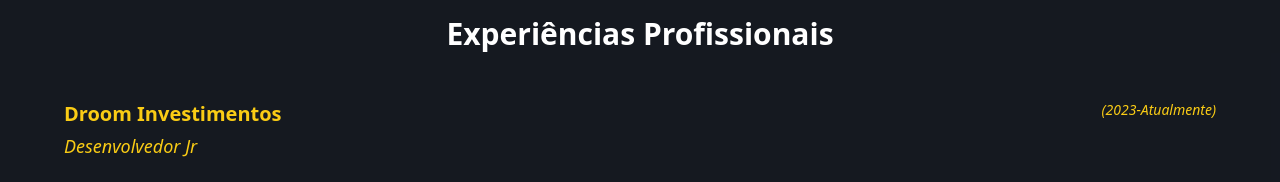
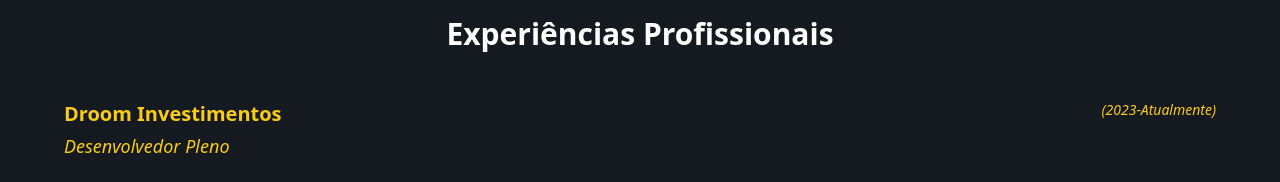
Before and after one commit to filipealmeida97/myResume, a Next.js app: page / in a window 1280 px wide. Shown: the part 1980-2162 px from the top of the page. Built offline with nearby package versions, Linux system fonts and the light colour scheme.

Commit message:
added link social and pdf curriculo

```diff
--- a/app/components/ContactSection.tsx
+++ b/app/components/ContactSection.tsx
@@ -37,7 +37,7 @@
 							</div>
 							<p className="text-green-500 mt-8 mb-2">$ contact --email</p>
 							<motion.a
-								href="mailto:alex.chen@example.com"
+								href="mailto:filip.goal@gmail.com"
 								whileHover={{ scale: 1.02 }}
 								className="inline-block px-6 py-3 bg-green-500/10 text-green-400 rounded-lg border border-green-500/20 hover:bg-green-500/20 transition-colors"
 							>
@@ -45,7 +45,7 @@
 							</motion.a>
 							<p className="text-green-500 mt-8 mb-2">$ cat resume.pdf</p>
 							<motion.a
-								href="/path-to-resume.pdf"
+								href="/curriculo_filipe.pdf"
 								target="_blank"
 								rel="noopener noreferrer"
 								whileHover={{ scale: 1.02 }}
@@ -74,7 +74,7 @@
 									</div>
 								</motion.a>
 								<motion.a
-									href="#"
+									href="https://www.linkedin.com/in/filipe-almeida-363b1a10b?utm_source=share&utm_campaign=share_via&utm_content=profile&utm_medium=android_app"
 									whileHover={{ scale: 1.05 }}
 									className="flex items-center gap-3 px-4 py-3 bg-gray-800/50 rounded-lg hover:bg-gray-700/50 transition-colors border border-gray-700/50 group"
 								>
--- a/app/components/TechnicalMetrics.tsx
+++ b/app/components/TechnicalMetrics.tsx
@@ -16,7 +16,7 @@
 						<div className='grid  grid-cols-2'>
 							<div className='flex flex-col justify-start'>
 								<h3 className="text-xl font-semibold mb-1 text-yellow-400">Droom Investimentos</h3>
-								<p className="text-lg font-light italic mb-6 text-yellow-400">Desenvolvedor Jr</p>
+								<p className="text-lg font-light italic mb-6 text-yellow-400">Desenvolvedor Pleno</p>
 							</div>
 							<div className='flex justify-end'>
 								<p className='text-sm text-yellow-400 italic'>(2023-Atualmente)</p>
```
Also changed, not shown: 1 other file (tests, documents, lock files or other folders).
